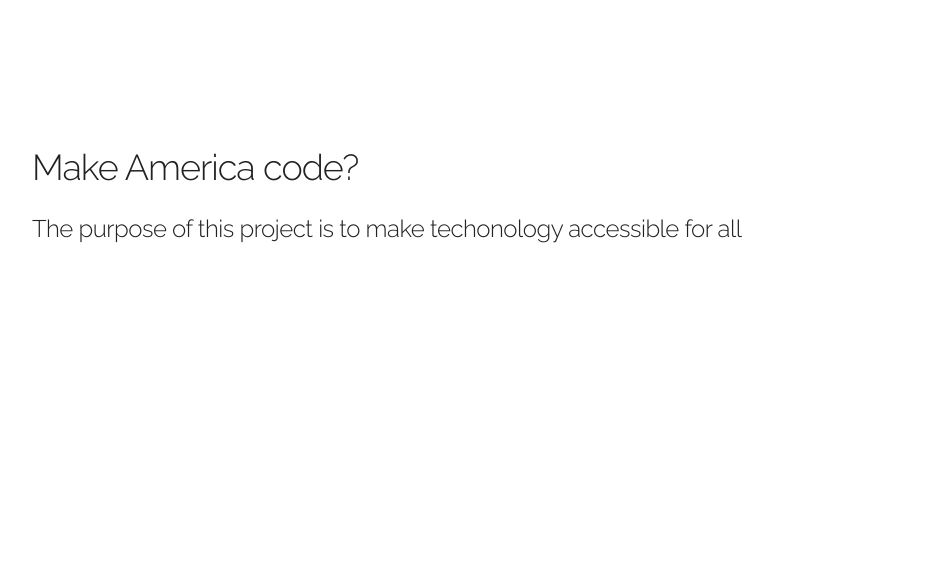
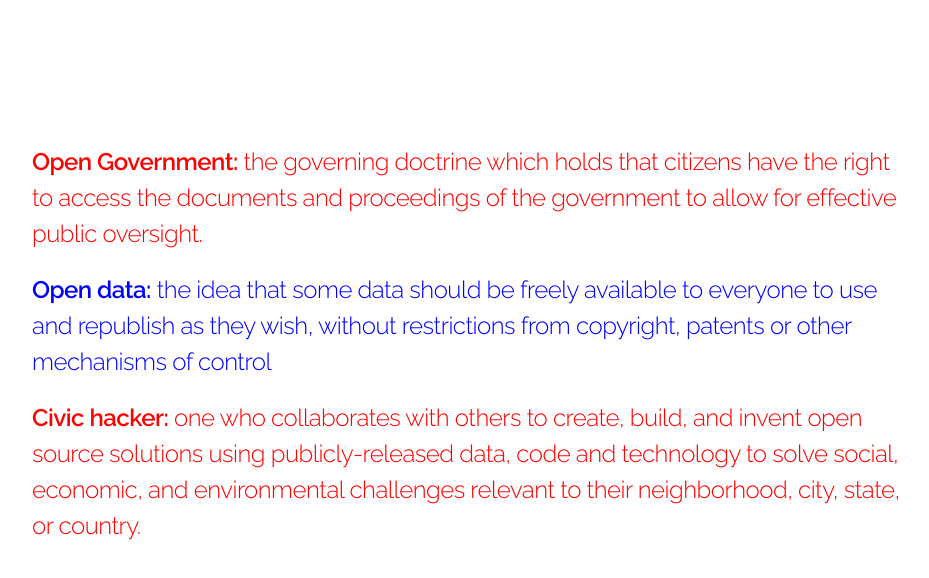
Before and after one commit to meganmcgeee/make-america-code, a plain HTML site: page index.html in a window 1280 px wide. Shown: the whole page, without its empty margins (128-1057 px from the left). Drawn offline with Linux system fonts and the light colour scheme.

Commit message:
Reordered definitions.

```diff
--- a/css/style.css
+++ b/css/style.css
@@ -0,0 +1,6 @@
+.red-text{
+  color: red;
+}
+.blue-text{
+  color: blue;
+}
--- a/index.html
+++ b/index.html
@@ -21,6 +21,7 @@
   –––––––––––––––––––––––––––––––––––––––––––––––––– -->
   <link rel="stylesheet" href="css/normalize.css">
   <link rel="stylesheet" href="css/skeleton.css">
+    <link rel="stylesheet" href="css/style.css">
 
   <!-- Favicon
   –––––––––––––––––––––––––––––––––––––––––––––––––– -->
@@ -34,8 +35,9 @@
   <div class="container">
     <div class="row">
       <div class="eleven columns" style="margin-top: 15%">
-        <h3>Make America code?</h3>
-        <h5>The purpose of this project is to make techonology accessible for all </h5>
+        <h5 class="red-text"><b>Open Government:</b> the governing doctrine which holds that citizens have the right to access the documents and proceedings of the government to allow for effective public oversight.</h5>
+        <h5 class="blue-text"><b>Open data:</b> the idea that some data should be freely available to everyone to use and republish as they wish, without restrictions from copyright, patents or other mechanisms of control</h5>
+        <h5 class="red-text"><b>Civic hacker:</b> one who collaborates with others to create, build, and invent open source solutions using publicly-released data, code and technology to solve social, economic, and environmental challenges relevant to their neighborhood, city, state, or country. </h5>
       </div>
     </div>
   </div>
```
